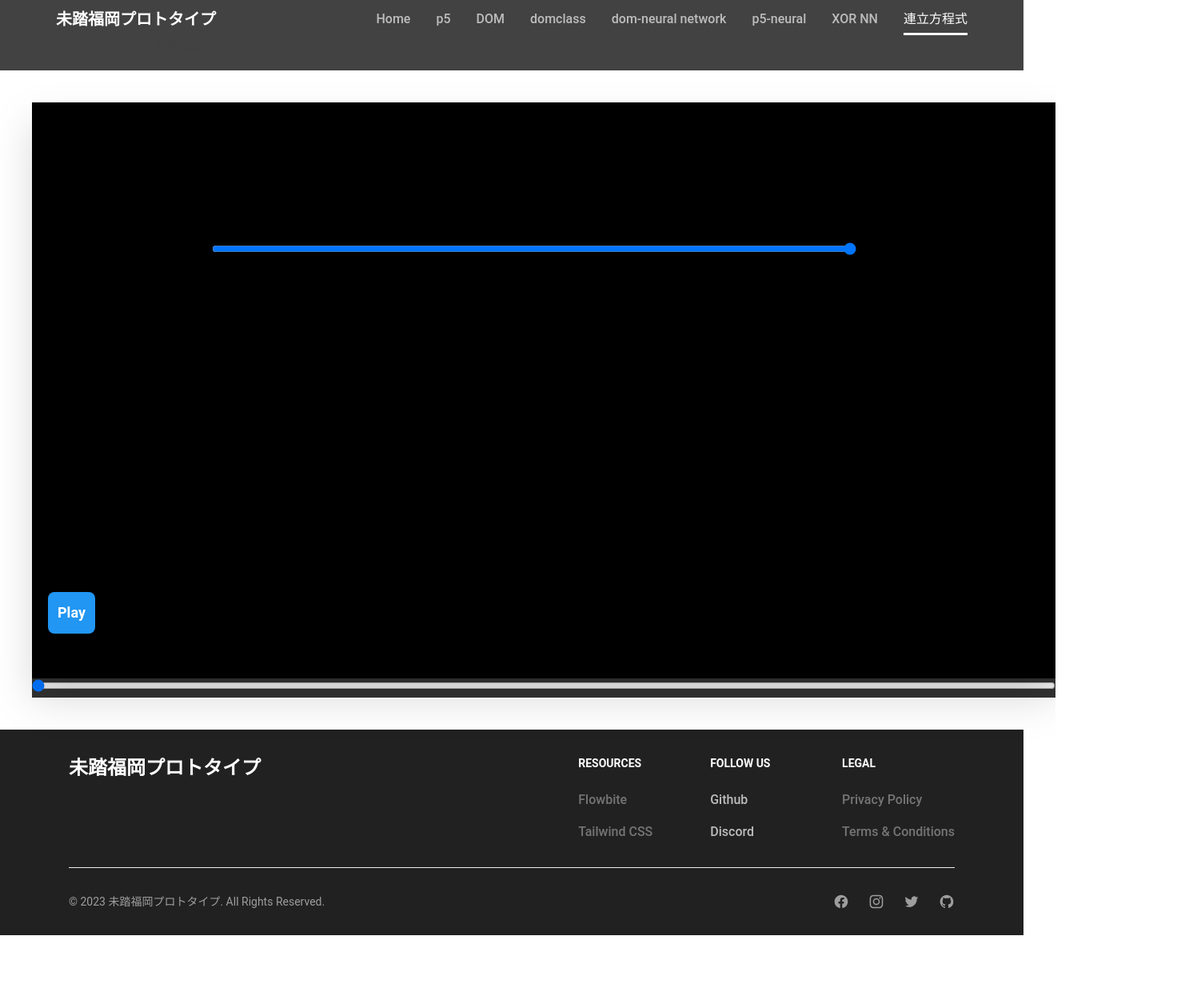
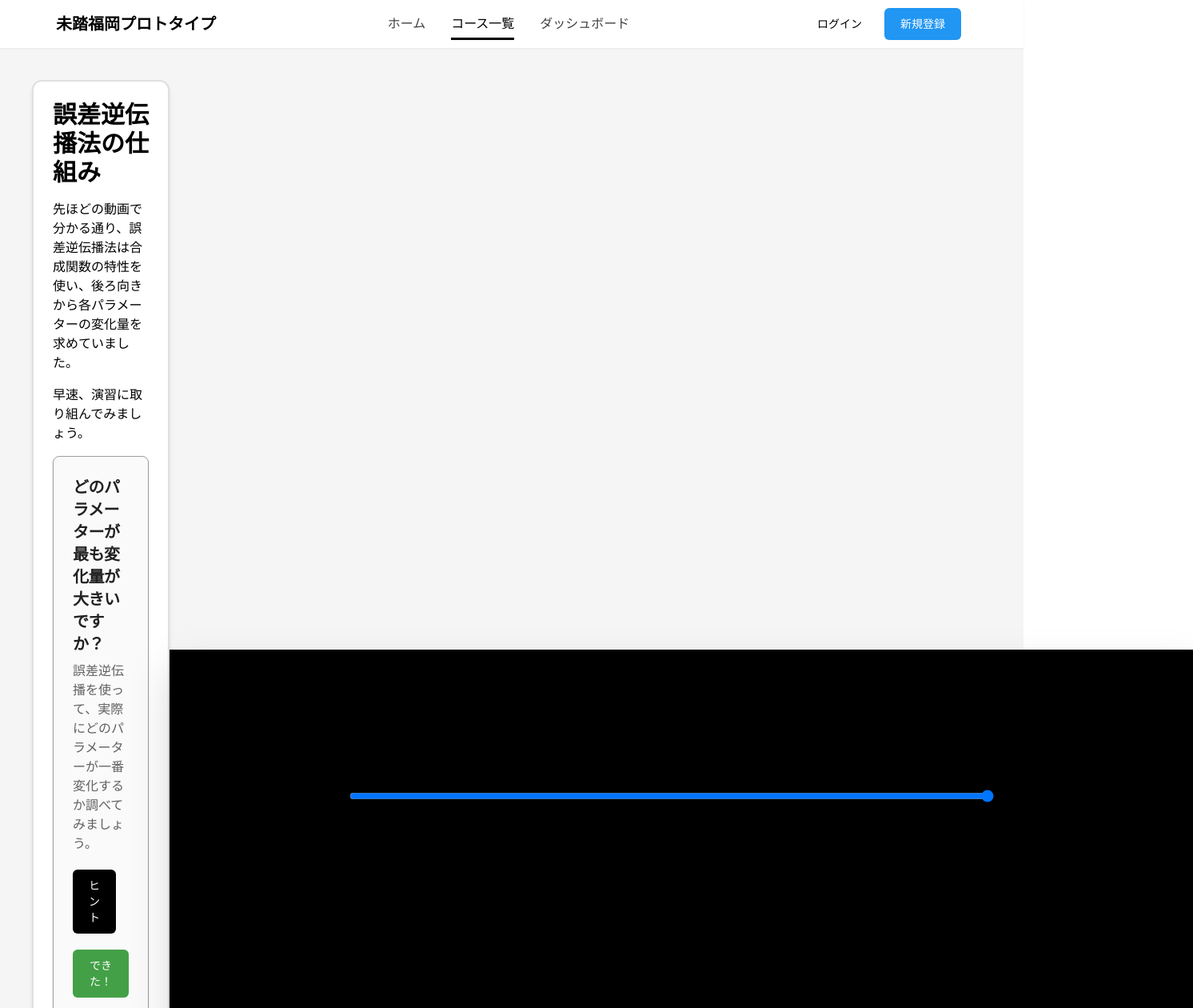
Before and after one commit to Tebaeleven/mitou-fukuoka-ai-prototype, a Next.js app: page /renritu in a window 1280 px wide. Shown: the top 1260 px of the page at 80% size, 1492 px wide, since content can reach past the window. Before the commit the page ends 1169 px from the top, so only its background shows below. Built offline with nearby package versions, Linux system fonts and the light colour scheme.

Commit message:
headerのupdate, 学習画面の追加

```diff
--- a/components/Header/header.tsx
+++ b/components/Header/header.tsx
@@ -8,15 +8,15 @@ export default function Header() {
         return (
             <a
                 href={href}
-                className={`hover:text-primary-700  hover:text-white border-gray-700 relative group
+                className={`hover:text-primary-700  hover:text-gray-800 border-gray-700 relative group
                     ${
-                        router.asPath === href ? "text-white" : "text-gray-400 "
+                        router.asPath === href ? "text-black" : " text-gray-800"
                     }`}
             >
                 {title}
                 <span
                     className={`
-                        h-[3px] inline-block bg-white absolute left-0 -bottom-2 group-hover:w-full transition-[width] ease duration-700
+                        h-[3px] inline-block bg-black absolute left-0 -bottom-2 group-hover:w-full transition-[width] ease duration-700
                         ${router.asPath === href ? "w-full" : "w-0"}
                     `}
                 >
@@ -27,7 +27,7 @@ export default function Header() {
     };
     return (
         <header>
-            <nav className=" border-gray-200 px-4 lg:px-6 py-2.5 bg-gray-800">
+            <nav className=" border-gray-200 px-4 lg:px-6 py-2.5 bg-white drop-shadow-sm">
                 <div className="flex flex-wrap justify-between items-center mx-auto max-w-screen-xl">
                     <Link href="/" className="flex items-center">
                         {/* <img
@@ -35,20 +35,20 @@ export default function Header() {
                             className="mr-3 h-6 sm:h-9"
                             alt="Flowbite Logo"
                         /> */}
-                        <span className="self-center text-xl font-semibold whitespace-nowrap text-white">
+                        <span className="self-center text-xl font-semibold whitespace-nowrap text-black">
                             未踏福岡プロトタイプ
                         </span>
                     </Link>
                     <div className="flex items-center lg:order-2">
                         <a
                             href="#"
-                            className="text-gray-800 dark:text-white  focus:ring-4  font-medium rounded-lg text-sm px-4 lg:px-5 py-2 lg:py-2.5 mr-2 hover:bg-gray-700 focus:outline-none focus:ring-gray-800"
+                            className="text-black rounded-md text-sm px-5 py-2.5 mr-2 hover:bg-gray-300"
                         >
                             ログイン
                         </a>
                         <a
                             href="#"
-                            className="text-gray-800 dark:text-white  focus:ring-4  font-medium rounded-lg text-sm px-4 lg:px-5 py-2 lg:py-2.5 mr-2 hover:bg-gray-700 focus:outline-none focus:ring-gray-800"
+                            className="text-white bg-blue-500 rounded-md text-sm px-5 py-2.5 mr-2 hover:bg-blue-600  "
                         >
                             新規登録
                         </a>
@@ -91,8 +91,10 @@ export default function Header() {
                         id="mobile-menu-2"
                     >
                         <ul className="flex flex-col mt-4 font-medium lg:flex-row lg:space-x-8 lg:mt-0">
-                            <CustomLink href="/" title="Home" />
-                            <CustomLink href="/p5" title="p5" />
+                            <CustomLink href="/" title="ホーム" />
+                            <CustomLink href="/renritu" title="コース一覧" />
+                            <CustomLink href="/dashboard" title="ダッシュボード" />
+                            {/* <CustomLink href="/p5" title="p5" />
                             <CustomLink href="/dom" title="DOM" />
                             <CustomLink href="/domclass" title="domclass" />
                             <CustomLink
@@ -101,7 +103,7 @@ export default function Header() {
                             />
                             <CustomLink href="/p5-neural" title="p5-neural" />
                             <CustomLink href="/js-canvas" title="XOR NN" />
-                            <CustomLink href="/renritu" title="連立方程式" />
+                            <CustomLink href="/renritu" title="連立方程式" /> */}
                         </ul>
                     </div>
                 </div>
--- a/components/canvas/rentiru.tsx
+++ b/components/canvas/rentiru.tsx
@@ -120,7 +120,7 @@ export default function Canvas() {
             <div id="canvasTop">
                 <button
                     onClick={handleClick}
-                    className="font-bold text-lg bg-blue-500 p-3 rounded-lg text-white active:bg-blue-700 absolute bottom-20 left-5"
+                    className="font-bold text-lg bg-blue-500 p-3 rounded-lg text-white active:bg-blue-700 absolute bottom-10 left-5"
                 >
                     Play
                 </button>
--- a/pages/index.tsx
+++ b/pages/index.tsx
@@ -6,9 +6,13 @@ import { Skeleton } from "@mui/material";
 export default function Home() {
     return (
         <>
-            <div className="block  bg-white border  rounded-lg shadow border-gray-700 m-auto my-5 h-[700px] w-[1200px]">
+        <div className=" py-10 bg-gray-50">
+
+            <div className="block  border bg-white  rounded-lg shadow border-gray-200 m-auto  h-[700px] w-[1200px]">
                 {/* <div className="block  bg-white border border-gray-200 rounded-lg shadow  p-5 w-10"></div> */}
             </div>
+        </div>
+
         </>
     );
 }
--- a/pages/renritu.tsx
+++ b/pages/renritu.tsx
@@ -9,7 +9,45 @@ export default function JsCanvas() {
     //TODO
     //aタグから移動してきた時はcanvasを取得できるが、linkタグからだとできない
     return (
-        <div className="p-10 ">
+        <div className="p-10 flex bg-gray-100">
+            <div className="bg-white p-6 rounded-xl shadow-md w-1/4 border-solid border-2 border-gray-300">
+                <h1 className="text-3xl font-bold mb-4">誤差逆伝播法の仕組み</h1>
+                <p className="mb-4">先ほどの動画で分かる通り、誤差逆伝播法は合成関数の特性を使い、後ろ向きから各パラメーターの変化量を求めていました。</p>
+                <p className="mb-4">早速、演習に取り組んでみましょう。</p>
+
+                <div className="block max-w-sm p-6 bg-gray-50 border border-gray-500 rounded-lg shadow  ">
+                    <h5 className="mb-2 text-xl font-bold tracking-tight text-gray-900 ">どのパラメーターが最も変化量が大きいですか？</h5>
+                    <p className="font-normal text-gray-700 ">誤差逆伝播を使って、実際にどのパラメーターが一番変化するか調べてみましょう。</p>
+                    <button
+                            className="text-white bg-black rounded-md text-sm px-5 py-2.5 mt-5 mr-4"
+                        >
+                            ヒント
+                    </button>
+                    <button
+                            className="text-white bg-green-600 rounded-md text-sm px-5 py-2.5 mt-5"
+                        >
+                            できた！
+                    </button>
+                </div>
+                <div className="m-5"></div>
+                <div className="block max-w-sm p-6 bg-gray-50 border border-gray-500 rounded-lg shadow  ">
+                    <h5 className="mb-2 text-xl font-bold tracking-tight text-gray-900 ">W11の重みを知るためにはどのような手順を踏めば良いですか？</h5>
+                    <p className="font-normal text-gray-700 ">誤差逆伝播で、この重みの変化量を調べるためにはどのような手順を踏めば良いのでしょうか？実際に手を動かして変化量を求める式を導出してみましょう💪</p>
+                    <button
+                            className="text-white bg-black rounded-md text-sm px-5 py-2.5 mt-5 mr-4"
+                        >
+                            ヒント
+                    </button>
+                    <button
+                            className="text-white bg-green-600 rounded-md text-sm px-5 py-2.5 mt-5 "
+                        >
+                            できた！
+                    </button>
+                </div>
+
+
+                <h2></h2>
+            </div>
             <div
                 style={{
                     position: "relative",
```
Also changed, not shown: 1 other file (tests, documents, lock files or other folders).
